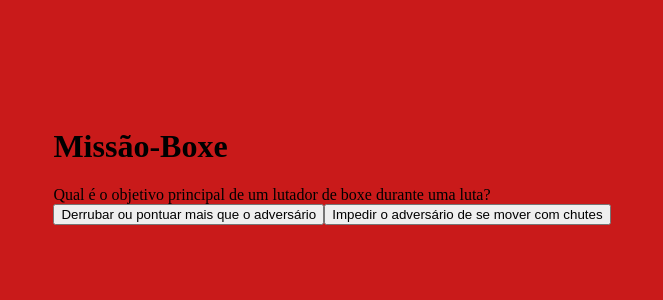
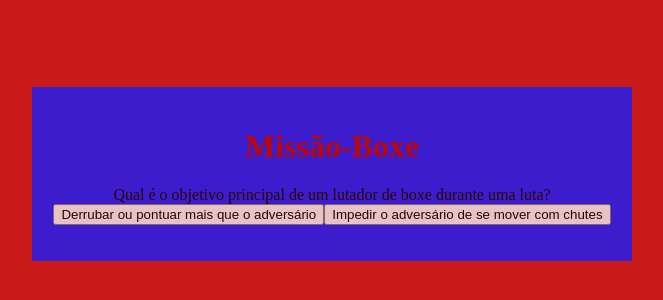
Before and after one commit to toia08/miss-o, a plain HTML site: page index.html in a window 1280 px wide. Shown: the part 226-526 px from the top of the page, without its empty margins (308-971 px from the left). Drawn offline with Linux system fonts and the light colour scheme.

Commit message:
finalizado

```diff
--- a/style.css
+++ b/style.css
@@ -1,8 +1,8 @@
 :root{
     --cor-fundo:#c91a1a;
-    --cor-principal:#ffffff;
-    --cor-secundária: #06090a;
-    --cor-destaque:#263aeb;
+    --cor-principal:#1a1dfa;
+    --cor-secundária: #000000;
+    --cor-destaque:#b80303;
     --cor-texto:#000000;
 }
 body{
@@ -16,3 +16,17 @@ body{
     align-items: center;
     min-height:100vh;
 }
+.caixa-principal{
+    background-color: var(--cor-principal);
+    opacity: 0.8;
+    width: 90%;
+    max-width: 600px;
+    text-align: center;
+    padding: 20px;
+    box-sizing: border-box;
+    position: relative;
+    z-index: 1;
+}
+h1{
+    color: var(--cor-destaque);
+}
```
